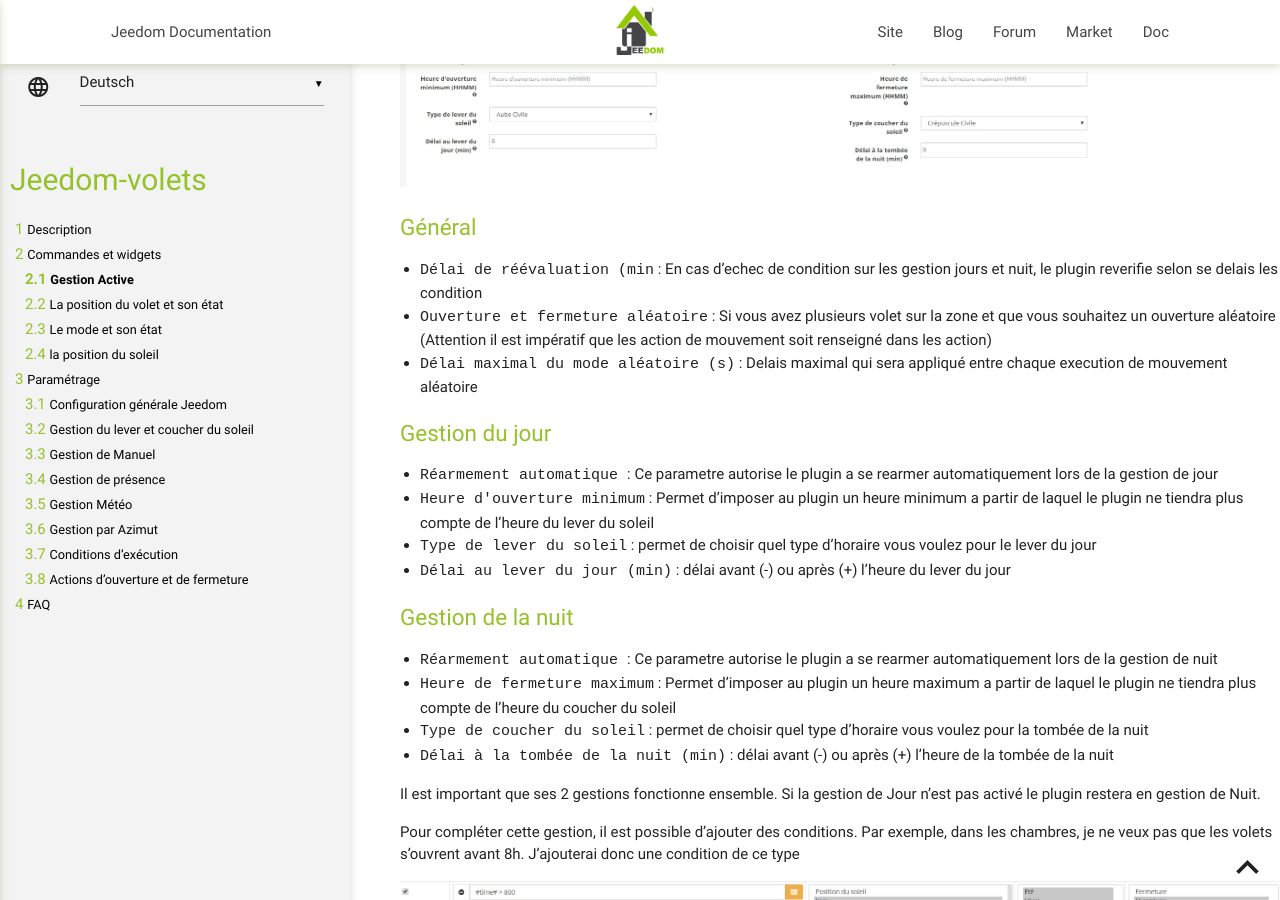
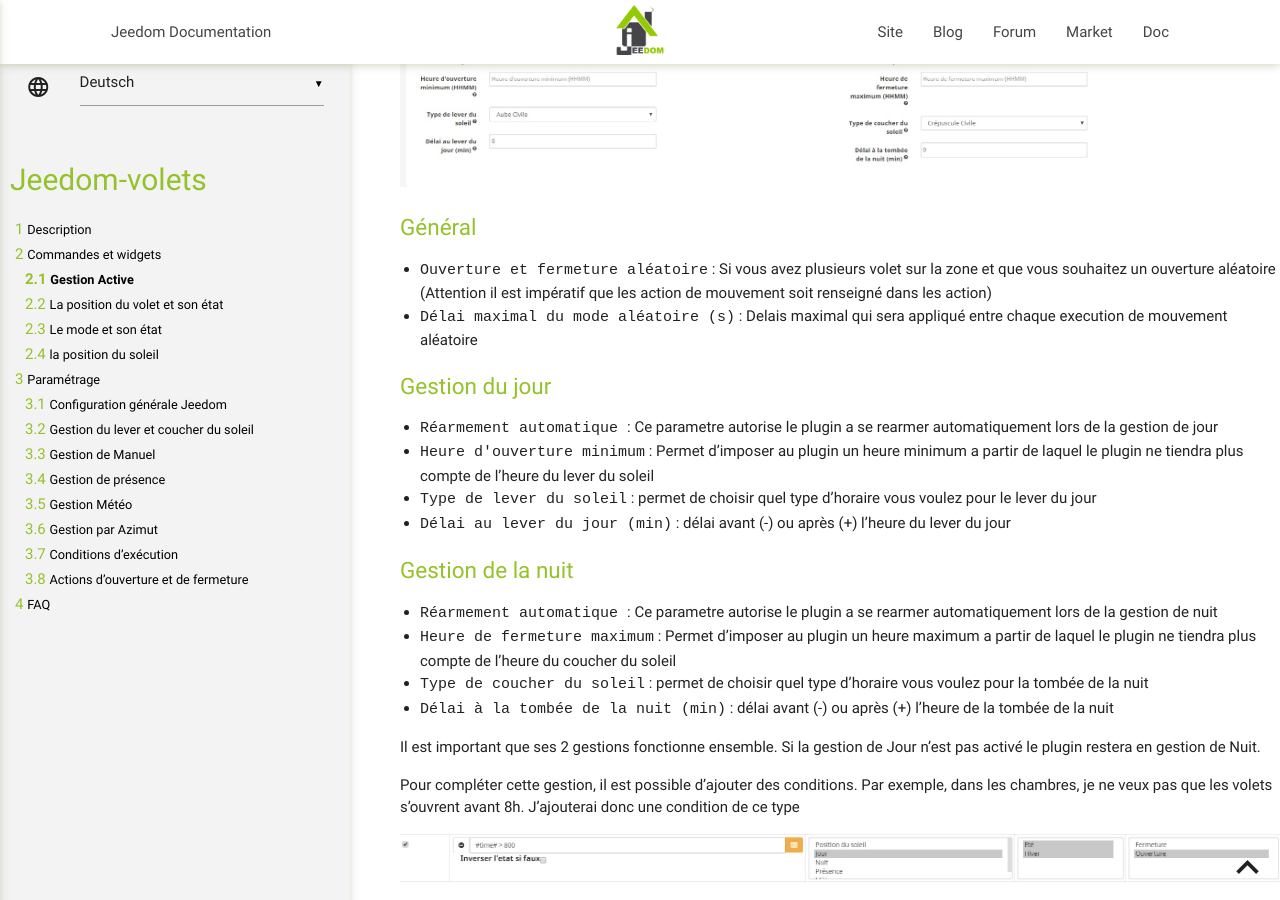
Before and after one commit to ndy913/Jeedom-Volets, a Jekyll site: the page built from docs/de_DE/index.md, in a window 1280 px wide and 900 px high, scrolled down 4368 px. Built offline with Jekyll 4.4.1, drawn with Linux system fonts in a browser that asks for light colours; our own code applies the rules of GitHub Pages for plain Markdown files.

Commit message:
[ROBOT] Action all

```diff
--- a/docs/de_DE/index.md
+++ b/docs/de_DE/index.md
@@ -105,7 +105,6 @@ Il faut activer la gestion pour faire apparaitre les champs de configuration sp
 
 ### Général
 
-* `Délai de réévaluation (min` : En cas d'echec de condition sur les gestion jours et nuit, le plugin reverifie selon se delais les condition
 * `Ouverture et fermeture aléatoire` : Si vous avez plusieurs volet sur la zone et que vous souhaitez un ouverture aléatoire (Attention il est impératif que les action de mouvement soit renseigné dans les action)
 * `Délai maximal du mode aléatoire (s)` : Delais maximal qui sera appliqué entre chaque execution de mouvement aléatoire
 
```
Also changed, not shown: docs/en_US/index.md (+0 -1 lines), docs/es_ES/index.md (+0 -1 lines).
